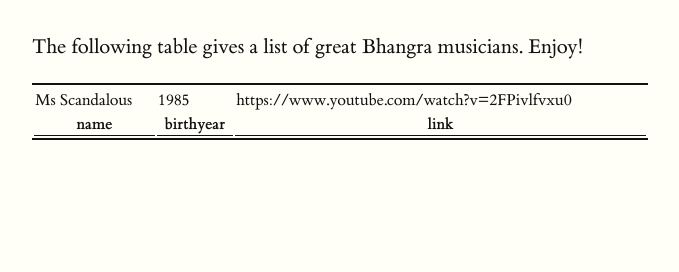
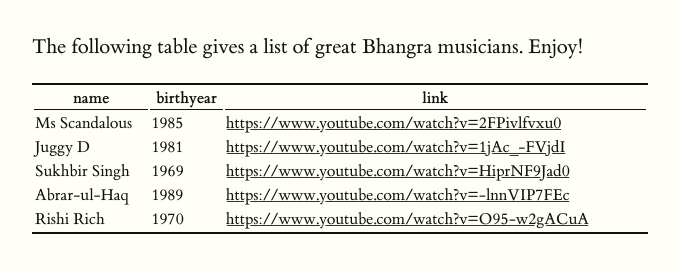
Before and after one commit to rctilford/CSC324, a plain HTML site: page table-assign/index.html in a window 1280 px wide. Shown: the part 218-490 px from the top of the page, without its empty margins (128-807 px from the left). Drawn offline with Linux system fonts and the light colour scheme.

Commit message:
Finished the table after looking at list-build

```diff
--- a/table-assign/index.html
+++ b/table-assign/index.html
@@ -21,11 +21,7 @@
         musicians.  Enjoy!
       </p>
       <table id="bhangra">
-        <tr>
-          <th>name</th>
-          <th>birthyear</th>
-          <th>link</th>
-        </tr>
+
       </table>
     </section>
   </article>
--- a/table-assign/js/custom.js
+++ b/table-assign/js/custom.js
@@ -37,14 +37,17 @@
  // complete with code to select and populate the table
 
 let table = document.getElementById('bhangra');
-let row = table.insertRow(0);
-for(let i in artists){
-  let row = table.insertRow(i+1);
-  let cell1 = row.insertCell(0);
-  let cell2 = row.insertCell(1);
-  let cell3 = row.insertCell(2);
 
-  cell1.innerHTML = artists[i].name;
-  cell2.innerHTML = artists[i].birthYear;
-  cell3.innerHTML = artists[i].link;
-}
+let contents = `<tr><th>name</th>`;
+contents += `<th>birthyear</th>`;
+contents += `<th>link</th></tr>`;
+
+artists.forEach(function(artist) {
+  contents += `<tr>`;
+  contents += `<td>${artist.name}</td>`;
+  contents += `<td>${artist.birthYear}</td>`;
+  contents += `<td><a href= "${artist.link}" target="_blank">${artist.link}</a></td>`;
+  contents += `</tr>`;
+})
+
+table.innerHTML = contents;
```
